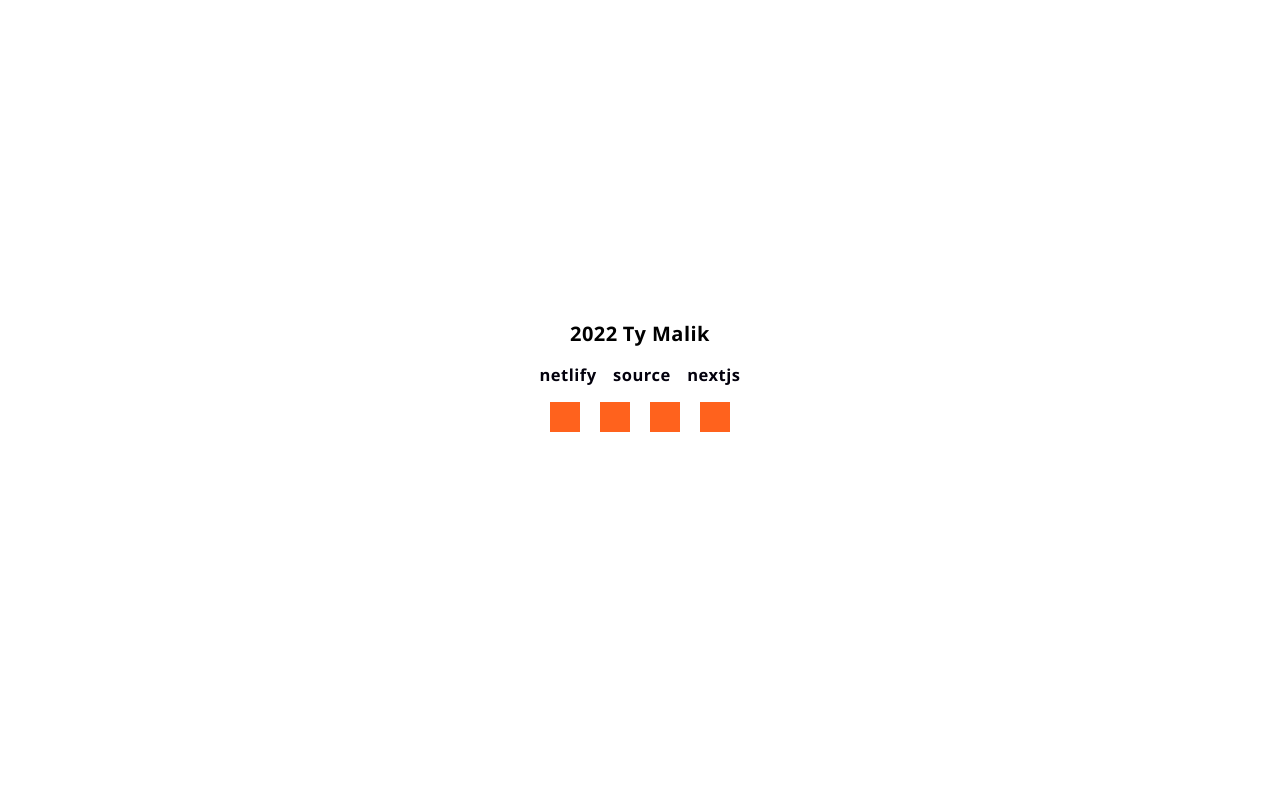
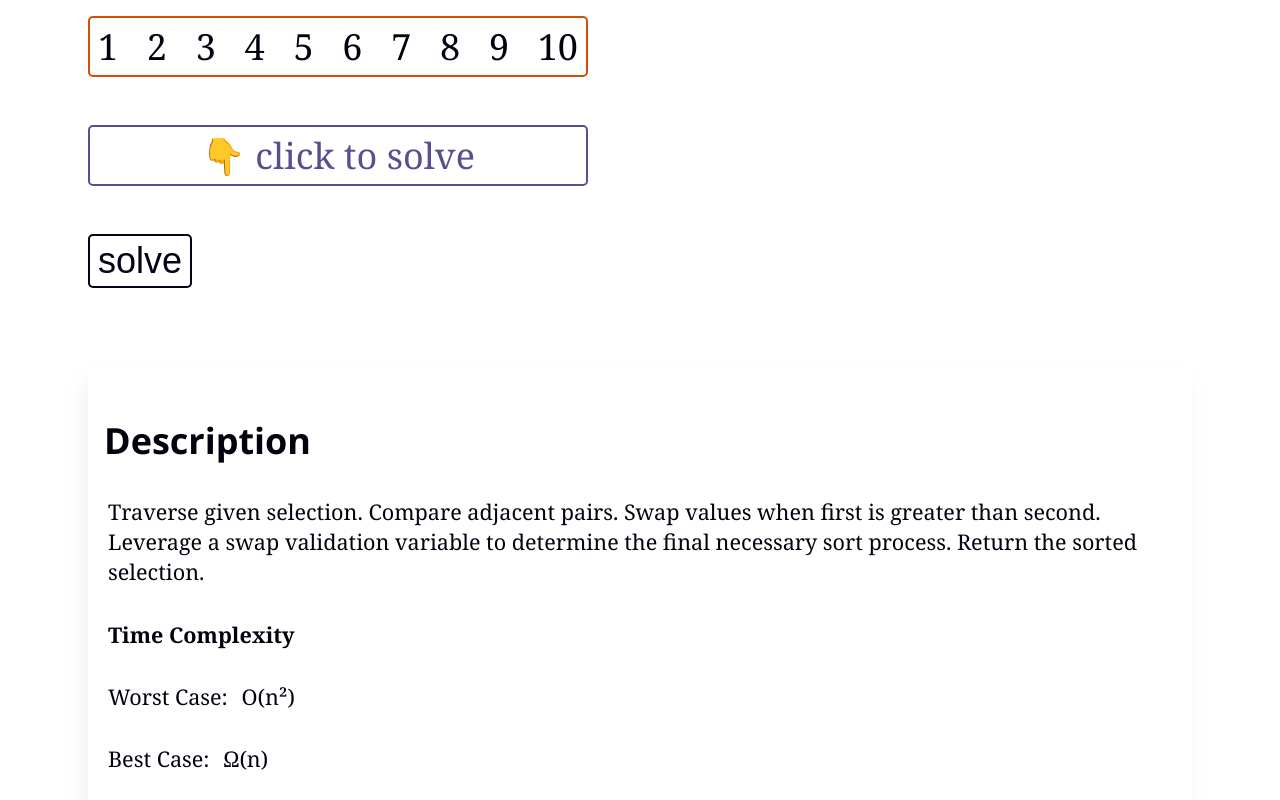
Before and after one commit to permalik/tymalik_primary, a Next.js app: page /foundation/bubbleSort in a window 1280 px wide. Before the commit this address had no page. Shown: the part 480-1280 px from the top of the page. Before the commit the page ends 931 px from the top, so only its background shows below. Built offline with nearby package versions, Linux system fonts and the light colour scheme; grey boxes are pictures that could not be loaded.

Commit message:
Build bubbleSort

```diff
--- /dev/null
+++ b/components/content/foundation/foundationLayout/FoundationLayout.module.scss
@@ -0,0 +1,44 @@
+@import "../../../../styles/variables.scss";
+
+.header {
+  margin-bottom: 5rem;
+}
+
+.headingOne {
+  font-size: clamp(2.4em, 4.5vw, 3.5em);
+}
+
+.descriptionSection {
+  border: none;
+  border-radius: 5px;
+  box-shadow: rgba(0, 0, 0, 0.1) -4px 9px 25px -6px;
+  margin: 5rem 0;
+  padding: 3rem 1rem;
+
+  & > p {
+    font-size: clamp(1.1em, 4.5vw, 1.2em);
+    line-height: 1.4;
+    margin: 2rem 0 0 0.125rem;
+
+    @media (min-width: 864px) {
+      margin: 2rem 0 0 0.25rem;
+    }
+  }
+}
+
+.headingTwo {
+  font-size: clamp(1.6em, 4vw, 2em);
+  font-weight: 600;
+  text-decoration: none;
+}
+
+.timeComplexity {
+  font-weight: 600;
+}
+
+.worstCase,
+.bestCase {
+  & > span {
+    margin-left: 0.5rem;
+  }
+}
--- /dev/null
+++ b/components/content/foundation/foundationLayout/FoundationLayout.tsx
@@ -0,0 +1,45 @@
+import MainSection from "@components/common/mainSection";
+import EditorInstance from "../../../common/editorInstance";
+
+import styles from "./FoundationLayout.module.scss";
+
+interface FoundationProps {
+  bestCase: string;
+  children: JSX.Element | JSX.Element[];
+  editorCode: string;
+  description: string;
+  foundationTitle: string;
+  worstCase: string;
+}
+
+const FoundationLayout = ({
+                            bestCase,
+                            children,
+                            editorCode,
+                            description,
+                            foundationTitle,
+                            worstCase
+                          }: FoundationProps) => {
+  return (
+    <MainSection>
+      <header className={styles.header}>
+        <h1 className={styles.headingOne}>{foundationTitle}</h1>
+      </header>
+      {children}
+      <section className={styles.descriptionSection}>
+        <h2 className={styles.headingTwo}>Description</h2>
+        <p>{description}</p>
+        <p className={styles.timeComplexity}>Time Complexity</p>
+        <p className={styles.worstCase}>
+          Worst Case: <span>{worstCase}</span>
+        </p>
+        <p className={styles.bestCase}>
+          Best Case: <span>{bestCase}</span>
+        </p>
+      </section>
+      <EditorInstance value={editorCode}/>
+    </MainSection>
+  );
+};
+
+export default FoundationLayout;
--- /dev/null
+++ b/pages/foundation/bubbleSort.tsx
@@ -0,0 +1,149 @@
+import Head from "next/head";
+import {useState} from "react";
+
+import FoundationLayout
+  from "@components/content/foundation/foundationLayout/FoundationLayout";
+
+import styles from "../../styles/foundation/BubbleSort.module.scss";
+
+const orderedParameterRange = Array.apply(0, new Array(10)).map(function (
+  _,
+  i
+) {
+  return i + 1;
+});
+
+const orderedRange = Array.apply(0, new Array(10)).map(function (_, i) {
+  return i + 1;
+});
+
+// @ts-ignore
+const shuffledParameterRange = orderedParameterRange.sort(function (a, b) {
+  return Math.random() > 0.5;
+});
+
+// @ts-ignore
+const shuffledRange = orderedRange.sort(function (a, b) {
+  return Math.random() > 0.5;
+});
+
+const bubbleSort = function (array: number[]) {
+  const arrayLength = array.length;
+  let swapValidation;
+
+  do {
+    swapValidation = false;
+
+    for (let i = 0; i < arrayLength; i++) {
+      if (array[i] > array[i + 1]) {
+        let temporaryValue = array[i];
+        array[i] = array[i + 1];
+        array[i + 1] = temporaryValue;
+        swapValidation = true;
+      }
+    }
+  } while (swapValidation);
+  return array;
+};
+
+const sortedArray = bubbleSort(shuffledRange);
+
+const summary =
+  "Traverse given selection. Compare adjacent pairs. Swap values when first is greater than second. Leverage a swap validation variable to determine the final necessary sort process. Return the sorted selection.";
+
+const code = `// Generate array ranging 1-10
+const orderedRange = Array.apply(0,new Array(10)).map(function(_,i){ return i+1 });
+
+// Shuffle the array
+const shuffledRange = orderedRange.sort(function (a, b) {
+  return Math.random() > 0.5;
+});
+
+// Traverse array
+// Progressively compare values, swapping to properly sort.
+// Once selection values are successfully sorted in ascending order, return modified array
+const bubbleSort = function (array) {
+  const arrayLength = array.length;
+  let swapValidation;
+
+  do {
+    swapValidation = false;
+
+    for (let i = 0; i < arrayLength; i++) {
+      if (array[i] > array[i + 1]) {
+        let temporaryValue = array[i];
+        array[i] = array[i + 1];
+        array[i + 1] = temporaryValue;
+        swapValidation = true;
+      }
+    }
+  } while (swapValidation);
+  return array;
+};
+
+// Call function
+bubbleSort(shuffledRange);
+`;
+
+const BubbleSort = () => {
+  const [renderResult, setRenderResult] = useState(false);
+
+  const toggleState = function () {
+    !renderResult ? setRenderResult(true) : setRenderResult(false);
+  };
+
+  return (
+    <FoundationLayout
+      bestCase="&#937;(n)"
+      editorCode={code}
+      description={summary}
+      foundationTitle="Bubble Sort"
+      worstCase="O(n&#178;)"
+    >
+      <Head>
+        <title>Foundation | Bubble Sort</title>
+        <meta name="description" content="Algorithm Foundation; Bubble Sort"/>
+        <meta
+          name="keywords"
+          content="software development, foundation, algorithm, sort, Bubble Sort"
+        />
+        <link rel="icon" href="/favicon.ico"/>
+      </Head>
+      <section>
+        <h2 className={styles.headingTwo}>Sort the Array</h2>
+        <div className={styles.demoParameters}>
+          <ul className={styles.parameterList}>
+            {shuffledParameterRange.map((number, index) => (
+              <li key={index} suppressHydrationWarning>
+                {number}
+              </li>
+            ))}
+          </ul>
+        </div>
+        <div className={styles.demoResults}>
+          {renderResult ? (
+            <ul className={styles.resultList}>
+              {sortedArray.map((number, index) => (
+                <li className={styles.solutionLi} key={index}>
+                  {number}
+                </li>
+              ))}
+            </ul>
+          ) : (
+            <p className={styles.resultPlaceholder}>
+              👇 click to solve
+            </p>
+          )}
+        </div>
+        <button
+          className={styles.solveButton}
+          onClick={() => toggleState()}
+        >
+          solve
+        </button>
+      </section>
+    </FoundationLayout>
+  );
+};
+
+export default BubbleSort;
--- /dev/null
+++ b/styles/foundation/BubbleSort.module.scss
@@ -0,0 +1,73 @@
+@import '../../styles/variables';
+
+.headingTwo {
+  font-size: clamp(1.6em, 4vw, 2em);
+  font-weight: 600;
+}
+
+.demoParameters,
+.demoResults {
+  background: transparent;
+  border-radius: 5px;
+  font-size: clamp(1.2em, 4.5vw, 2em);
+  padding: 0.25rem 0.5rem;
+  margin: 3rem 0;
+  max-width: 500px;
+}
+
+.demoParameters {
+  border: $orange-accent-color solid 2px;
+  color: $orange-accent-color;
+}
+
+.demoResults {
+  border: $purple-accent-color solid 2px;
+  color: $purple-accent-color;
+}
+
+.parameterList,
+.resultList {
+  align-items: baseline;
+  display: flex;
+  flex-flow: row nowrap;
+  justify-content: space-between;
+}
+
+.parameterList {
+  & > li {
+    list-style: none;
+  }
+}
+
+.resultList {
+  & > li {
+    list-style: none;
+  }
+}
+
+.solutionLi {
+  color: $orange-accent-color;
+}
+
+.resultPlaceholder {
+  margin: auto 0;
+  text-align: center;
+}
+
+.solveButton {
+  background: transparent;
+  border: $purple-900 solid 2px;
+  border-radius: 5px;
+  color: $purple-900;
+  font-size: clamp(1.2em, 4.5vw, 2em);
+  padding: 0.25rem 0.5rem;
+  transition: background linear 0.75s;
+  transition: color linear 0.3s;
+  &:hover {
+    background: $purple-900;
+    color: white;
+    cursor: pointer;
+    transition: background linear 0.75s;
+    transition: color linear 0.3s;
+  }
+}
```
